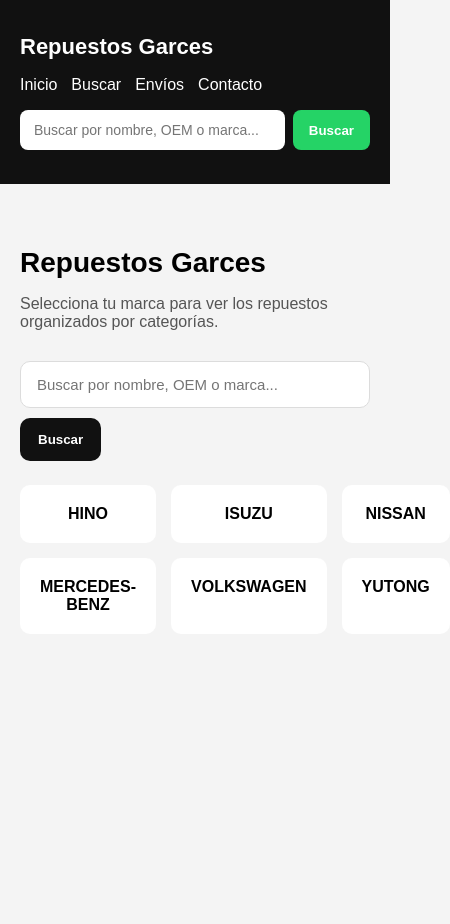
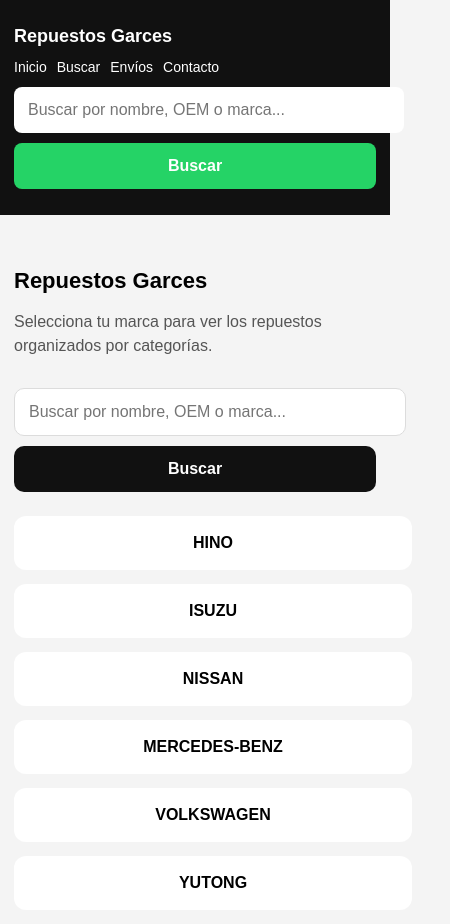
Before and after one commit to jorwin2006/Repuestos-Garces, a Next.js app: page / in a window 390 px wide. Shown: the whole page, 450 px wide, since content can reach past the window. Before the commit the page ends 844 px from the top, so only its background shows below. Built offline with nearby package versions, Linux system fonts and the light colour scheme.

Commit message:
Corrige diseño responsive para móvil

```diff
--- a/app/globals.css
+++ b/app/globals.css
@@ -304,3 +304,195 @@
   background: #111;
   color: white;
 }
+
+/* =========================
+   AJUSTES RESPONSIVE MOVIL
+   ========================= */
+
+@media (max-width: 768px) {
+  .container {
+    padding: 16px;
+  }
+
+  .title {
+    font-size: 24px;
+    line-height: 1.2;
+  }
+
+  .subtitle {
+    font-size: 16px;
+    line-height: 1.5;
+  }
+
+  /* Header */
+  .site-header {
+    padding: 12px 0;
+  }
+
+  .header-inner {
+    display: flex;
+    flex-direction: column;
+    align-items: stretch;
+    gap: 12px;
+  }
+
+  .logo {
+    font-size: 20px;
+  }
+
+  .header-nav {
+    display: flex;
+    gap: 12px;
+    flex-wrap: wrap;
+    justify-content: flex-start;
+  }
+
+  .header-nav a {
+    font-size: 15px;
+  }
+
+  .header-search-form {
+    width: 100%;
+    max-width: 100%;
+    display: flex;
+    flex-direction: column;
+    gap: 10px;
+  }
+
+  .header-search-input {
+    width: 100%;
+    min-width: 0;
+    font-size: 16px;
+    padding: 14px;
+  }
+
+  .header-search-button {
+    width: 100%;
+    padding: 14px;
+    font-size: 16px;
+  }
+
+  /* Buscador del inicio */
+  .search-form {
+    display: flex;
+    flex-direction: column;
+    gap: 10px;
+  }
+
+  .search-input {
+    width: 100%;
+    min-width: 0;
+    font-size: 16px;
+    padding: 14px;
+  }
+
+  .search-button {
+    width: 100%;
+    padding: 14px;
+    font-size: 16px;
+  }
+
+  /* Grid general */
+  .grid {
+    grid-template-columns: 1fr;
+    gap: 14px;
+  }
+
+  /* Tarjetas de marca en inicio */
+  .card {
+    width: 100%;
+    padding: 18px;
+    border-radius: 12px;
+  }
+
+  /* Filtros por categoria */
+  .category-filters {
+    gap: 8px;
+  }
+
+  .category-filter {
+    font-size: 14px;
+    padding: 10px 14px;
+  }
+
+  /* Tarjetas de producto */
+  .product-card-link {
+    width: 100%;
+  }
+
+  .product-card-image-wrap {
+    height: 200px;
+  }
+
+  .product-card-title {
+    font-size: 18px;
+    line-height: 1.4;
+  }
+
+  .card p {
+    font-size: 15px;
+    line-height: 1.5;
+  }
+
+  /* Página de producto */
+  .product-layout {
+    grid-template-columns: 1fr;
+    gap: 18px;
+  }
+
+  .product-image-box,
+  .product-info-box,
+  .info-section {
+    padding: 18px;
+  }
+
+  .product-image {
+    max-height: 300px;
+  }
+
+  .offer-price {
+    font-size: 22px;
+  }
+
+  .whatsapp-btn {
+    width: 100%;
+    text-align: center;
+    padding: 14px;
+  }
+}
+
+/* Extra pequeño */
+@media (max-width: 480px) {
+  .container {
+    padding: 14px;
+  }
+
+  .title {
+    font-size: 22px;
+  }
+
+  .logo {
+    font-size: 18px;
+  }
+
+  .header-nav {
+    gap: 10px;
+  }
+
+  .header-nav a {
+    font-size: 14px;
+  }
+
+  .product-card-image-wrap {
+    height: 180px;
+  }
+
+  .product-card-title {
+    font-size: 17px;
+  }
+
+  .category-filter {
+    font-size: 13px;
+    padding: 9px 12px;
+  }
+}
```
